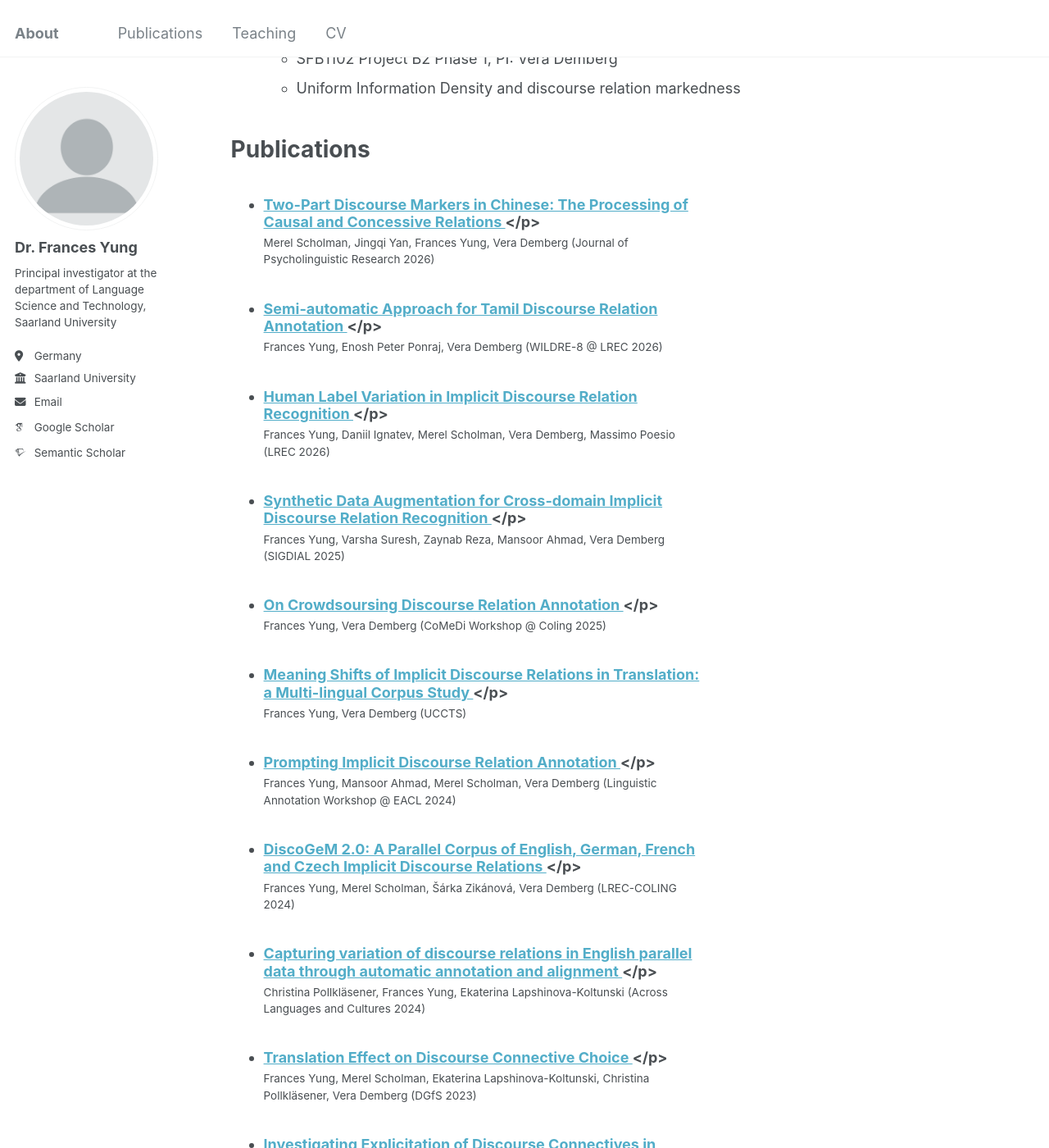
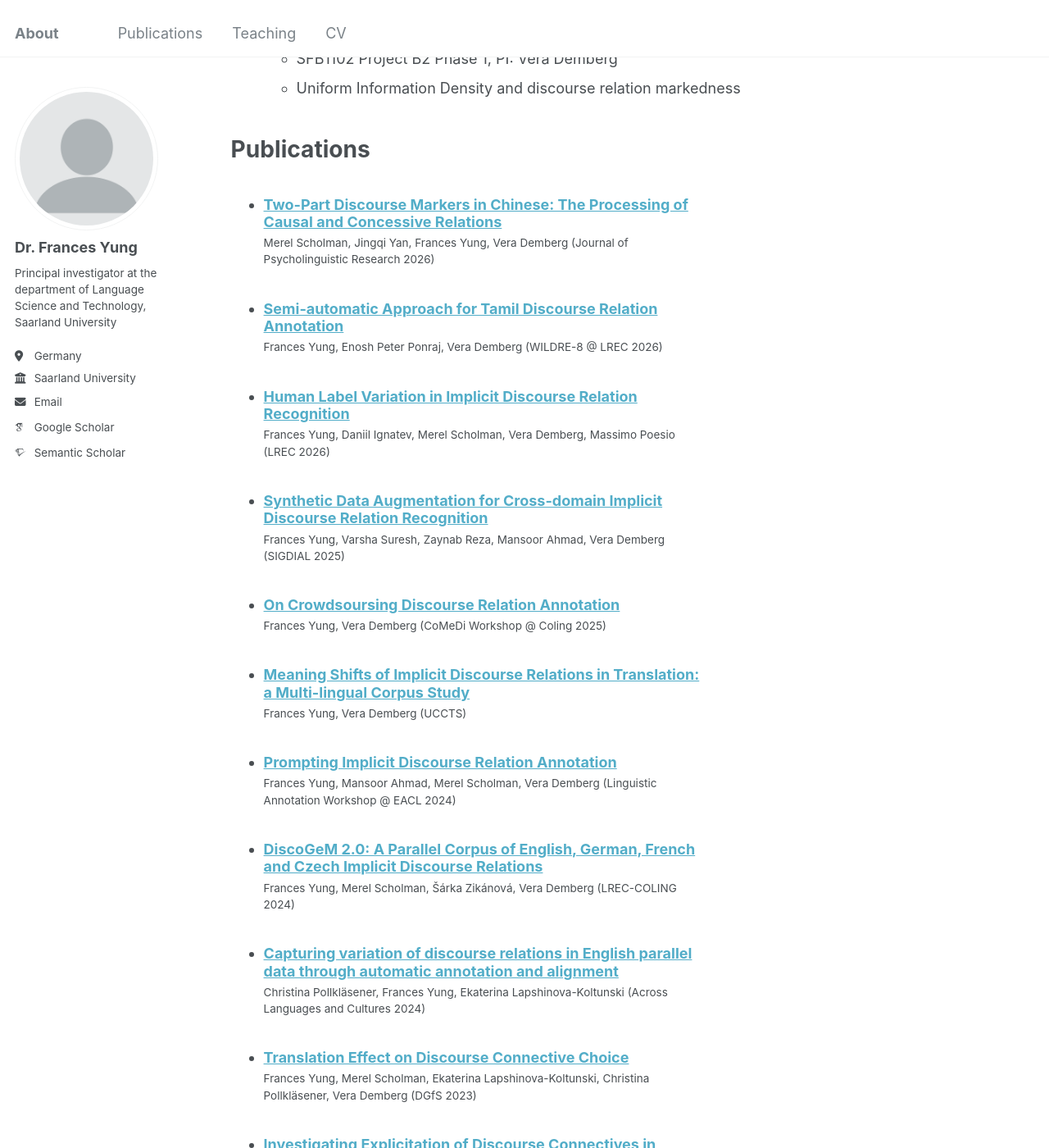
Before and after one commit to FrancesYung/FrancesYung.github.io, a Jekyll site: the page built from _pages/cv.md, in a window 1280 px wide and 1400 px high, scrolled down 950 px. Shown: the whole window at 82% size. Built offline with Jekyll 4.4.1, drawn with Linux system fonts in a browser that asks for light colours; some web fonts are replaced; some of the changed text lies outside the part shown.

Commit message:
Fix stray </p> after publications on CV page
Co-Authored-By: Claude Opus 5.5 <noreply@anthropic.com>

```diff
--- a/_includes/archive-single-cv.html
+++ b/_includes/archive-single-cv.html
@@ -33,8 +33,8 @@
         <a href="{{ base_path }}{{ post.url }}" rel="permalink">{{ title }}</a>
       {% endif %}
       {% if post.collection == 'teaching' %}
-         <p style="font-size: smaller"> {{ post.type }}, <i>{{ post.venue }}</i>, {% if post.years %}{{ post.years }}{% else %}{{ post.date | default: "1900-01-01" | date: "%Y" }}{% endif %}
-      {% endif %} </p>
+         <p style="font-size: smaller"> {{ post.type }}, <i>{{ post.venue }}</i>, {% if post.years %}{{ post.years }}{% else %}{{ post.date | default: "1900-01-01" | date: "%Y" }}{% endif %}</p>
+      {% endif %}
 
     </h3>
     {% if post.read_time %}
```
